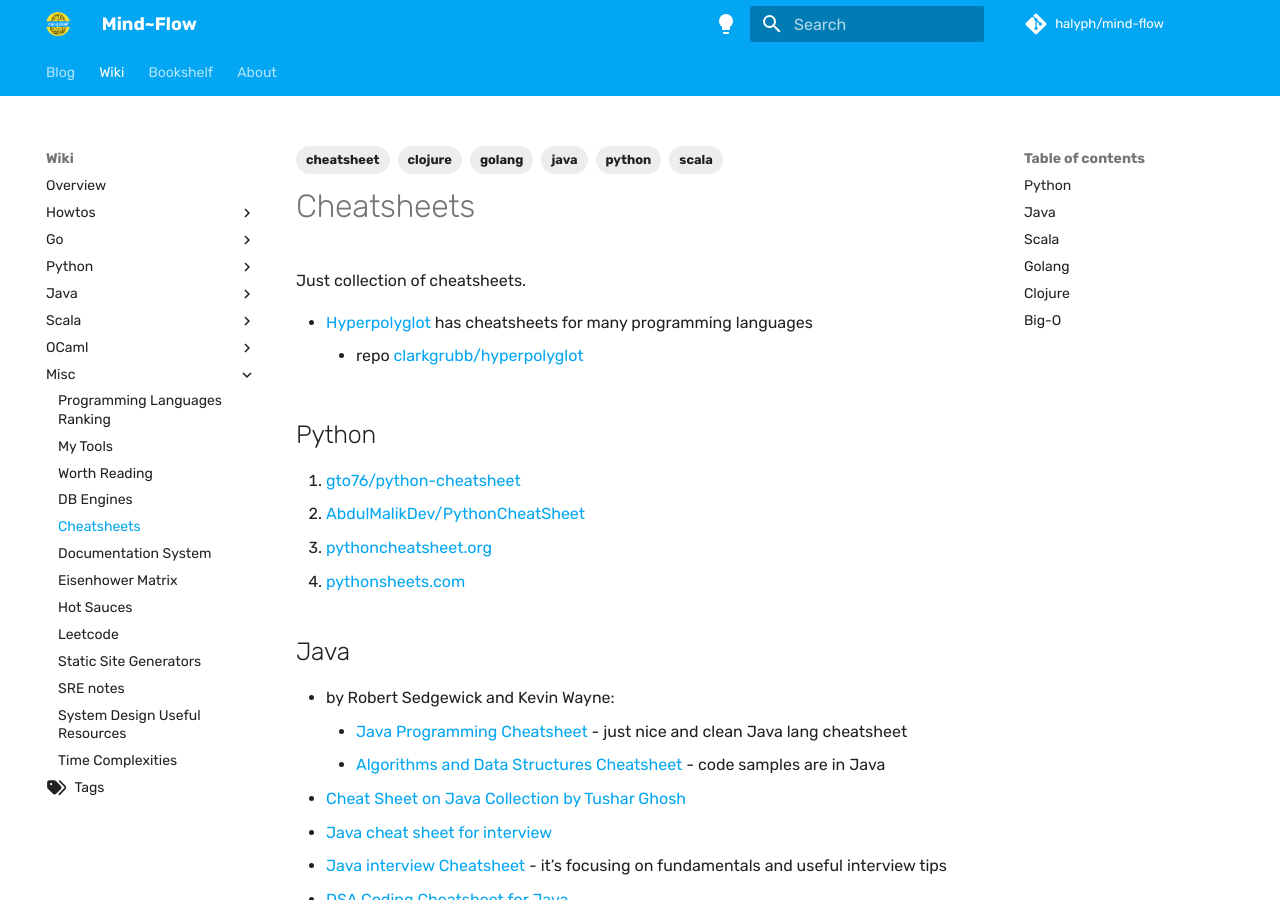
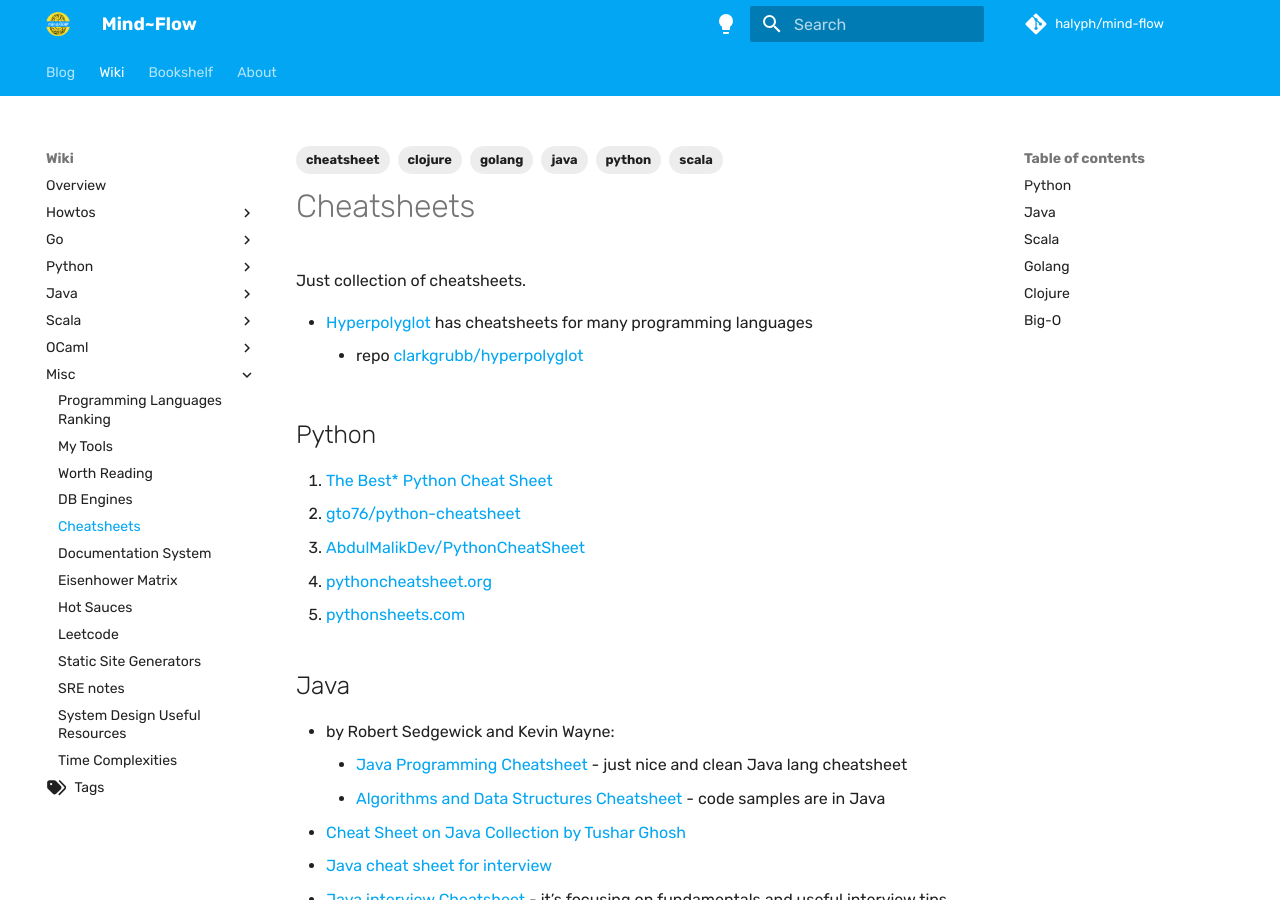
Before and after one commit to halyph/mind-flow, an MkDocs documentation site: the page built from docs/wiki/misc/cheatsheets.md, in a window 1280 px wide and 900 px high. Built offline with MkDocs 1.6.1 and Material for MkDocs 9.7.7, drawn with Linux system fonts in a browser that asks for light colours; some web fonts are replaced; comment, search, counter and statistics services are not loaded.

Commit message:
added py cheatsheet

```diff
--- a/docs/wiki/misc/cheatsheets.md
+++ b/docs/wiki/misc/cheatsheets.md
@@ -17,10 +17,11 @@ Just collection of cheatsheets.
 
 ## Python
 
-1. [gto76/python-cheatsheet](https://github.com/gto76/python-cheatsheet)
-2. [AbdulMalikDev/PythonCheatSheet](https://github.com/AbdulMalikDev/PythonCheatSheet)
-3. [pythoncheatsheet.org](https://www.pythoncheatsheet.org)
-4. [pythonsheets.com](https://www.pythonsheets.com)
+1. [The Best* Python Cheat Sheet](https://kieranholland.com/best-python-cheat-sheet/)
+2. [gto76/python-cheatsheet](https://github.com/gto76/python-cheatsheet)
+3. [AbdulMalikDev/PythonCheatSheet](https://github.com/AbdulMalikDev/PythonCheatSheet)
+4. [pythoncheatsheet.org](https://www.pythoncheatsheet.org)
+5. [pythonsheets.com](https://www.pythonsheets.com)
 
 ## Java
 
```
